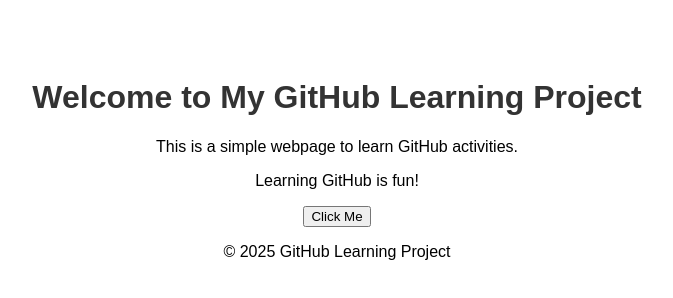
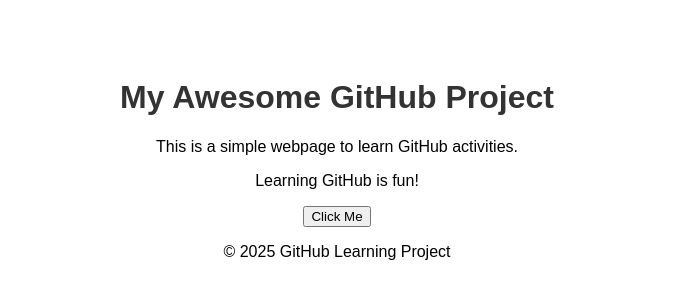
Before and after one commit to Ramcharan003/github-learning-project, a plain HTML site: page index.html in a window 1280 px wide. Shown: the whole page, without its empty margins (303-976 px from the left). Drawn offline with Linux system fonts and the light colour scheme.

Commit message:
Update h1 title

```diff
--- a/index.html
+++ b/index.html
@@ -10,7 +10,7 @@
     </style>
 </head>
 <body>
-    <h1>Welcome to My GitHub Learning Project</h1>
+    <h1>My Awesome GitHub Project</h1>
     <p>This is a simple webpage to learn GitHub activities.</p>
     <p>Learning GitHub is fun!</p>
     <button onclick="alert('Hello, GitHub!')">Click Me</button>
```
